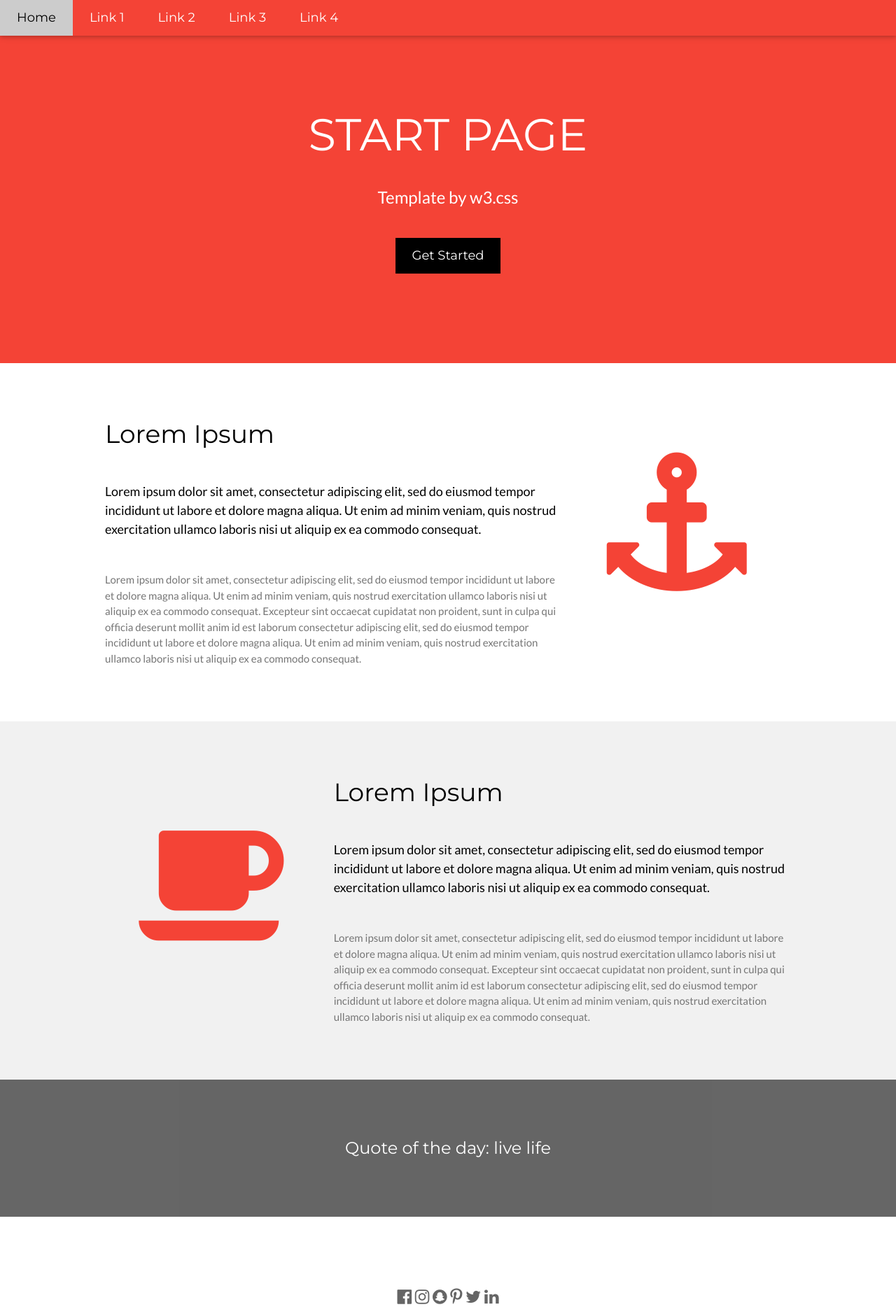
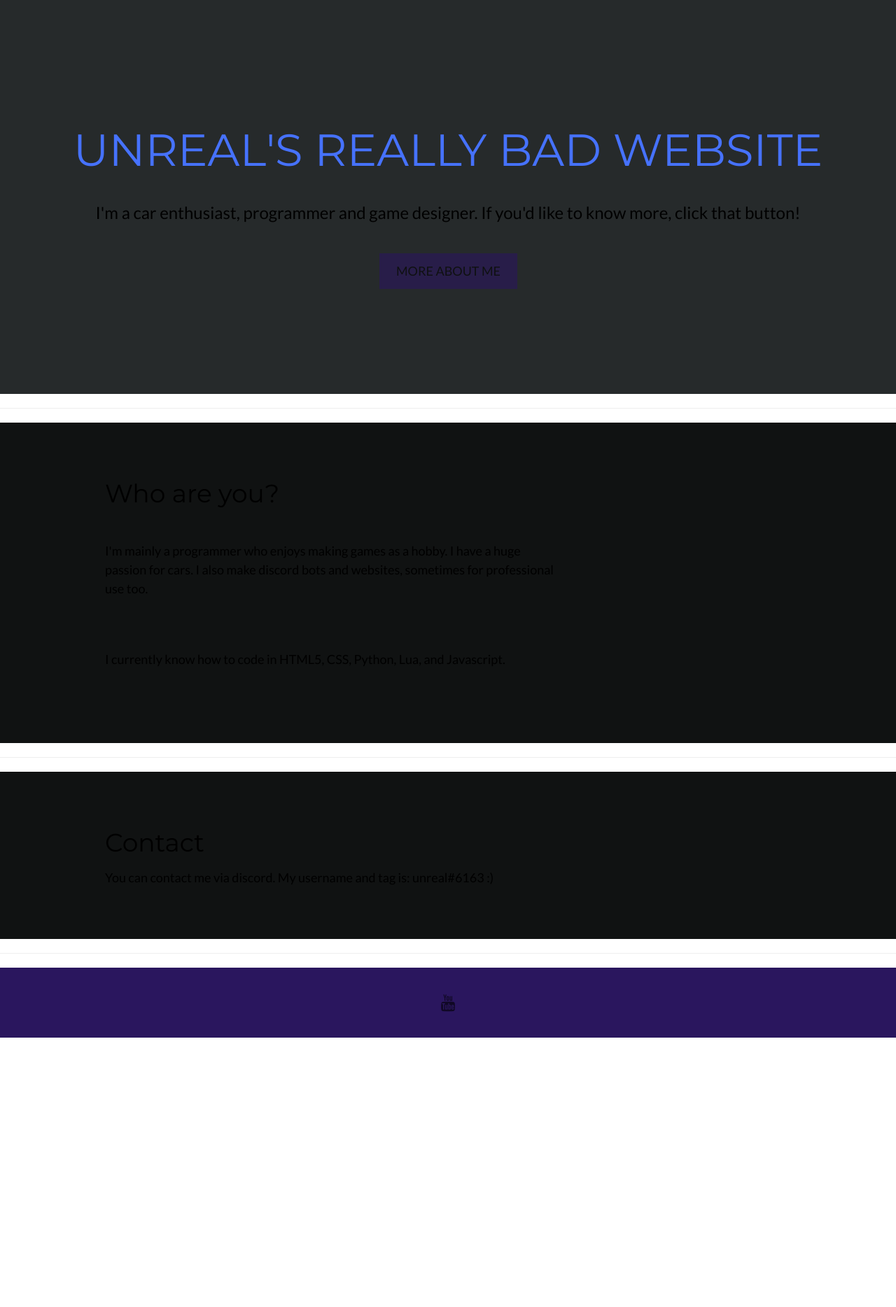
Before and after one commit to unrealest/unrealest.github.io, a plain HTML site: page index.html in a window 1280 px wide. Shown: the top 1868 px of the page at 70% size. After the commit the page ends 1483 px from the top, so only its background shows below. Drawn offline with nearby package versions, Linux system fonts and the light colour scheme.

Commit message:
Update index.html

```diff
--- a/index.html
+++ b/index.html
@@ -1,112 +1,97 @@
 <!DOCTYPE html>
 <html lang="en">
 <head>
-<title>W3.CSS Template</title>
+<title>unrealest</title>
 <meta charset="UTF-8">
 <meta name="viewport" content="width=device-width, initial-scale=1">
 <link rel="stylesheet" href="https://www.w3schools.com/w3css/4/w3.css">
 <link rel="stylesheet" href="https://fonts.googleapis.com/css?family=Lato">
 <link rel="stylesheet" href="https://fonts.googleapis.com/css?family=Montserrat">
 <link rel="stylesheet" href="https://cdnjs.cloudflare.com/ajax/libs/font-awesome/4.7.0/css/font-awesome.min.css">
+<link href="https://fonts.googleapis.com/icon?family=Material+Icons+Outlined" rel="stylesheet">
+  <link
+    rel="stylesheet"
+    href="https://cdnjs.cloudflare.com/ajax/libs/animate.css/4.1.1/animate.min.css"
+  />
 <style>
+html {
+  scroll-behavior: smooth;
+}
+.btn {
+  border: none;
+  opacity: 0.6;
+  transition: 0.3s;
+}
+
+.rainbow {
+  animation: colorRotate 6s linear 0s infinite;
+}
+
+@keyframes colorRotate {
+  from {
+    color: #6666ff;
+  }
+  10% {
+    color: #0099ff;
+  }
+  50% {
+    color: #00ff00;
+  }
+  75% {
+    color: #ff3399;
+  }
+  100% {
+    color: #6666ff;
+  }
+}
+
+.btn:hover {opacity: 1}
 body,h1,h2,h3,h4,h5,h6 {font-family: "Lato", sans-serif}
 .w3-bar,h1,button {font-family: "Montserrat", sans-serif}
-.fa-anchor,.fa-coffee {font-size:200px}
 </style>
 </head>
 <body>
 
-<!-- Navbar -->
-<div class="w3-top">
-  <div class="w3-bar w3-red w3-card w3-left-align w3-large">
-    <a class="w3-bar-item w3-button w3-hide-medium w3-hide-large w3-right w3-padding-large w3-hover-white w3-large w3-red" href="javascript:void(0);" onclick="myFunction()" title="Toggle Navigation Menu"><i class="fa fa-bars"></i></a>
-    <a href="#" class="w3-bar-item w3-button w3-padding-large w3-white">Home</a>
-    <a href="#" class="w3-bar-item w3-button w3-hide-small w3-padding-large w3-hover-white">Link 1</a>
-    <a href="#" class="w3-bar-item w3-button w3-hide-small w3-padding-large w3-hover-white">Link 2</a>
-    <a href="#" class="w3-bar-item w3-button w3-hide-small w3-padding-large w3-hover-white">Link 3</a>
-    <a href="#" class="w3-bar-item w3-button w3-hide-small w3-padding-large w3-hover-white">Link 4</a>
-  </div>
-
-  <!-- Navbar on small screens -->
-  <div id="navDemo" class="w3-bar-block w3-white w3-hide w3-hide-large w3-hide-medium w3-large">
-    <a href="#" class="w3-bar-item w3-button w3-padding-large">Link 1</a>
-    <a href="#" class="w3-bar-item w3-button w3-padding-large">Link 2</a>
-    <a href="#" class="w3-bar-item w3-button w3-padding-large">Link 3</a>
-    <a href="#" class="w3-bar-item w3-button w3-padding-large">Link 4</a>
-  </div>
-</div>
-
 <!-- Header -->
-<header class="w3-container w3-red w3-center" style="padding:128px 16px">
-  <h1 class="w3-margin w3-jumbo">START PAGE</h1>
-  <p class="w3-xlarge">Template by w3.css</p>
-  <button class="w3-button w3-black w3-padding-large w3-large w3-margin-top">Get Started</button>
+<header class="w3-container w3-center" style="padding:150px 16px; background-color: #262a2b;">
+  <h1 class="animate__animated animate__bounceInRight w3-margin w3-jumbo" style="color: #4672fe;">UNREAL'S REALLY BAD WEBSITE</h1>
+  <p class="animate__animated animate__bounceInRight w3-xlarge">I'm a car enthusiast, programmer and game designer. If you'd like to know more, click that button!</p>
+  <a href="#about" class="btn animate__animated animate__bounceInRight w3-button w3-padding-large w3-large w3-margin-top" style="background-color: #2a165e;">MORE ABOUT ME</a>
 </header>
 
+<hr>
+
 <!-- First Grid -->
-<div class="w3-row-padding w3-padding-64 w3-container">
+<div class="w3-row-padding w3-padding-64 w3-container" style="background-color: #101212;" id="about">
   <div class="w3-content">
     <div class="w3-twothird">
-      <h1>Lorem Ipsum</h1>
-      <h5 class="w3-padding-32">Lorem ipsum dolor sit amet, consectetur adipiscing elit, sed do eiusmod tempor incididunt ut labore et dolore magna aliqua. Ut enim ad minim veniam, quis nostrud exercitation ullamco laboris nisi ut aliquip ex ea commodo consequat.</h5>
-
-      <p class="w3-text-grey">Lorem ipsum dolor sit amet, consectetur adipiscing elit, sed do eiusmod tempor incididunt ut labore et dolore magna aliqua. Ut enim ad minim veniam, quis nostrud exercitation ullamco laboris nisi ut aliquip ex ea commodo consequat. Excepteur sint
-        occaecat cupidatat non proident, sunt in culpa qui officia deserunt mollit anim id est laborum consectetur adipiscing elit, sed do eiusmod tempor incididunt ut labore et dolore magna aliqua. Ut enim ad minim veniam, quis nostrud exercitation ullamco
-        laboris nisi ut aliquip ex ea commodo consequat.</p>
-    </div>
-
-    <div class="w3-third w3-center">
-      <i class="fa fa-anchor w3-padding-64 w3-text-red"></i>
+      <h1>Who are you?</h1>
+      <h5 class="w3-padding-32">I'm mainly a programmer who enjoys making games as a hobby. I have a huge passion for cars. I also make discord bots and websites, sometimes for professional use too.</h5>
+      <h5 class="w3-padding-32">I currently know how to code in HTML5, CSS, Python, Lua, and Javascript.</h5>
     </div>
   </div>
 </div>
 
+<hr>
+
 <!-- Second Grid -->
-<div class="w3-row-padding w3-light-grey w3-padding-64 w3-container">
+<div class="w3-row-padding w3-padding-64 w3-container" style="background-color: #101212;">
   <div class="w3-content">
-    <div class="w3-third w3-center">
-      <i class="fa fa-coffee w3-padding-64 w3-text-red w3-margin-right"></i>
-    </div>
-
     <div class="w3-twothird">
-      <h1>Lorem Ipsum</h1>
-      <h5 class="w3-padding-32">Lorem ipsum dolor sit amet, consectetur adipiscing elit, sed do eiusmod tempor incididunt ut labore et dolore magna aliqua. Ut enim ad minim veniam, quis nostrud exercitation ullamco laboris nisi ut aliquip ex ea commodo consequat.</h5>
-
-      <p class="w3-text-grey">Lorem ipsum dolor sit amet, consectetur adipiscing elit, sed do eiusmod tempor incididunt ut labore et dolore magna aliqua. Ut enim ad minim veniam, quis nostrud exercitation ullamco laboris nisi ut aliquip ex ea commodo consequat. Excepteur sint
-        occaecat cupidatat non proident, sunt in culpa qui officia deserunt mollit anim id est laborum consectetur adipiscing elit, sed do eiusmod tempor incididunt ut labore et dolore magna aliqua. Ut enim ad minim veniam, quis nostrud exercitation ullamco
-        laboris nisi ut aliquip ex ea commodo consequat.</p>
+      <h1>Contact</h1>
+      <h5>You can contact me via discord. My username and tag is: unreal#6163 :)</h5>
     </div>
   </div>
 </div>
 
-<div class="w3-container w3-black w3-center w3-opacity w3-padding-64">
-    <h1 class="w3-margin w3-xlarge">Quote of the day: live life</h1>
-</div>
+<hr>
 
 <!-- Footer -->
-<footer class="w3-container w3-padding-64 w3-center w3-opacity">
+<footer class="w3-container w3-padding-12 w3-center" style="background-color: #2a165e;">
   <div class="w3-xlarge w3-padding-32">
-    <i class="fa fa-facebook-official w3-hover-opacity"></i>
-    <i class="fa fa-instagram w3-hover-opacity"></i>
-    <i class="fa fa-snapchat w3-hover-opacity"></i>
-    <i class="fa fa-pinterest-p w3-hover-opacity"></i>
-    <i class="fa fa-twitter w3-hover-opacity"></i>
-    <i class="fa fa-linkedin w3-hover-opacity"></i>
+    <i class="btn fa fa-youtube w3-hover-opacity"></i>
  </div>
- <p>Powered by <a href="https://www.w3schools.com/w3css/default.asp" target="_blank">w3.css</a></p>
 </footer>
-
-<script>
-// Used to toggle the menu on small screens when clicking on the menu button
-function myFunction() {
-  var x = document.getElementById("navDemo");
-  if (x.className.indexOf("w3-show") == -1) {
-    x.className += " w3-show";
-  } else {
-    x.className = x.className.replace(" w3-show", "");
-  }
-}
-</script>
 
 </body>
 </html>
```
